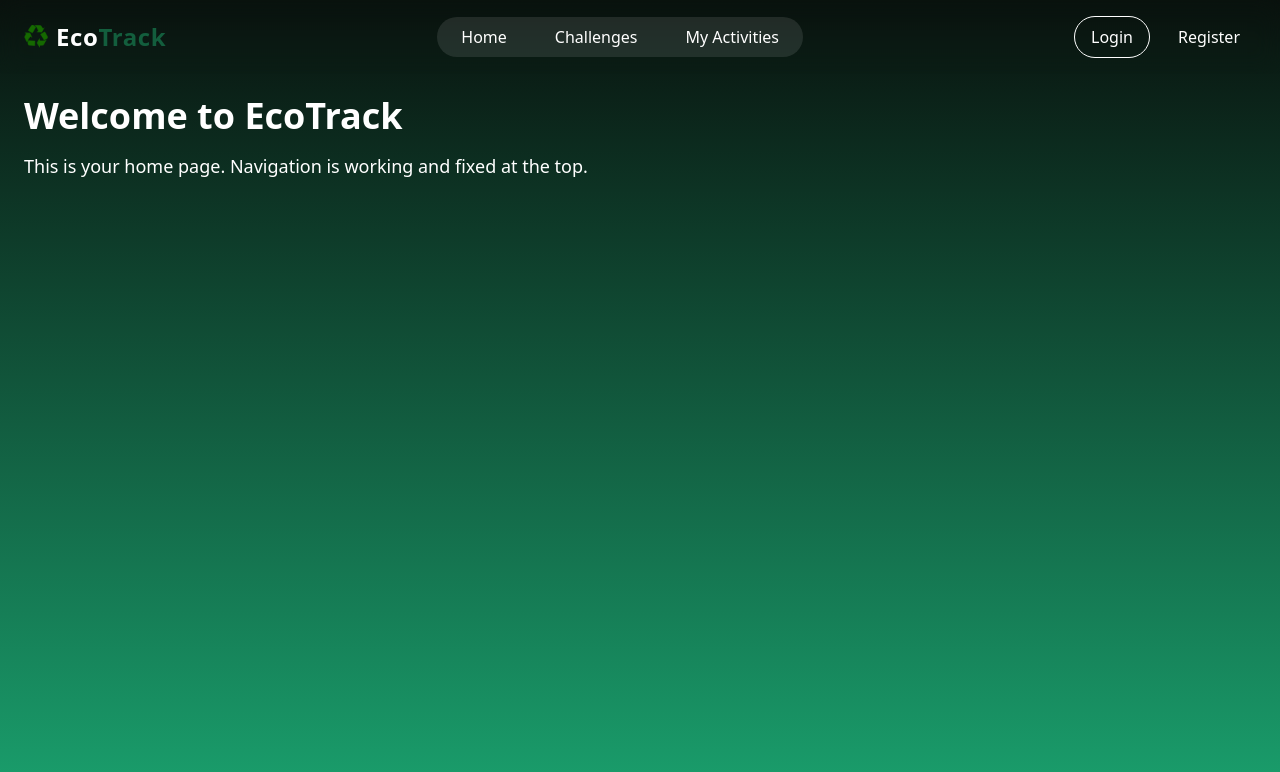
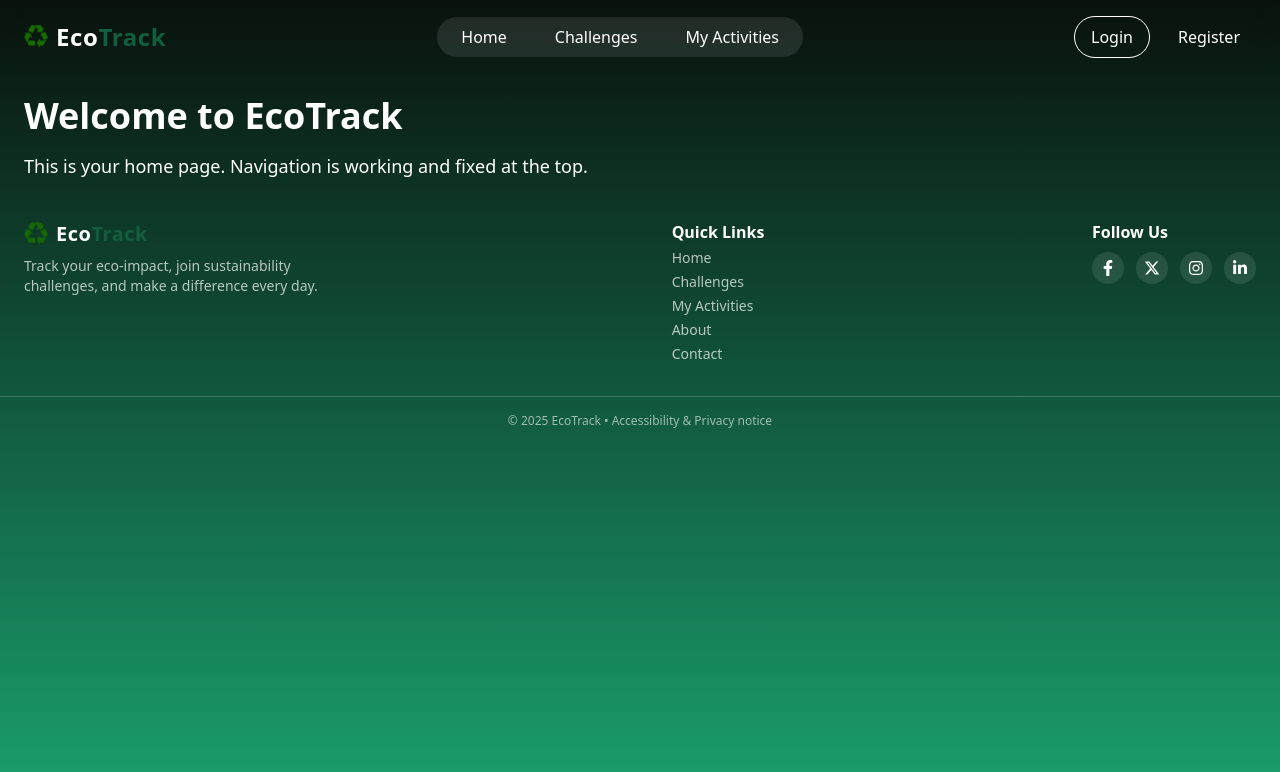
Before and after one commit to AfsanaMim9639/EcoTrack-client-side, a React (Vite) app: page / in a window 1280 px wide. Shown: the top 772 px of the page. Built offline with nearby package versions, Linux system fonts and the light colour scheme.

Commit message:
Added Footer Section

```diff
--- a/package.json
+++ b/package.json
@@ -15,6 +15,7 @@
     "gsap": "^3.13.0",
     "react": "^19.2.0",
     "react-dom": "^19.2.0",
+    "react-icons": "^5.5.0",
     "react-toastify": "^11.0.5",
     "swiper": "^12.0.3",
     "tailwindcss": "^4.1.17"
--- /dev/null
+++ b/src/components/Footer.jsx
@@ -0,0 +1,75 @@
+import React from "react";
+import { FaFacebookF, FaInstagram, FaLinkedinIn } from "react-icons/fa";
+import { FaXTwitter } from "react-icons/fa6"; // new Twitter X icon
+import logo from "../assets/images/header-icon.png"; // your logo
+
+const Footer = () => {
+  const socialIcons = [
+    { icon: FaFacebookF, link: "#" },
+    { icon: FaXTwitter, link: "#" }, // new Twitter
+    { icon: FaInstagram, link: "#" },
+    { icon: FaLinkedinIn, link: "#" },
+  ];
+
+  return (
+    <footer className="bg-forest text-white relative pt-10 pb-6">
+      {/* Top decorative gradient line */}
+      <div className="absolute top-0 left-0 w-full h-1 bg-gradient-to-r from-accent to-leaf"></div>
+
+      <div className="max-w-7xl mx-auto px-6 flex flex-col md:flex-row justify-between space-y-8 md:space-y-0">
+
+        {/* Left: Logo + description */}
+        <div className="flex flex-col space-y-2">
+          <div className="flex items-center space-x-2">
+            <img src={logo} alt="EcoTrack" className="w-6 h-6 rounded-full" />
+            <h1 className="text-xl font-bold tracking-wide">
+              Eco<span className="text-accent text-[#135E3D]">Track</span>
+            </h1>
+          </div>
+          <p className="text-white/70 text-sm max-w-xs">
+            Track your eco-impact, join sustainability challenges, and make a difference every day.
+          </p>
+        </div>
+
+        {/* Center: Quick links */}
+        <div className="flex flex-col md:flex-row md:space-x-12 space-y-2 md:space-y-0">
+          <div className="flex flex-col space-y-1">
+            <h2 className="font-semibold text-white">Quick Links</h2>
+            {["Home", "Challenges", "My Activities", "About", "Contact"].map((link) => (
+              <a
+                key={link}
+                href={`#${link.toLowerCase()}`}
+                className="text-white/70 hover:text-accent transition-colors text-sm"
+              >
+                {link}
+              </a>
+            ))}
+          </div>
+        </div>
+
+        {/* Right: Social icons */}
+        <div className="flex flex-col space-y-2">
+          <h2 className="font-semibold text-white">Follow Us</h2>
+          <div className="flex space-x-3">
+            {socialIcons.map(({ icon: Icon, link }, idx) => (
+              <a
+                key={idx}
+                href={link}
+                className="p-2 bg-white/10 rounded-full hover:bg-accent hover:text-white transition-colors"
+              >
+                <Icon className="w-4 h-4" />
+              </a>
+            ))}
+          </div>
+        </div>
+      </div>
+
+      {/* Bottom note */}
+      <div className="mt-8 border-t border-white/20 pt-4 text-center text-xs text-white/60">
+        © 2025 EcoTrack • Accessibility & Privacy notice
+      </div>
+    </footer>
+  );
+};
+
+export default Footer;
--- a/src/pages/Home.jsx
+++ b/src/pages/Home.jsx
@@ -1,5 +1,6 @@
 import React from "react";
 import Navigation from "../components/Navigation";
+import Footer from "../components/Footer";
 
 const Home = () => {
   return (
@@ -14,6 +15,8 @@ const Home = () => {
           This is your home page. Navigation is working and fixed at the top.
         </p>
       </main>
+
+      <Footer />
     </div>
   );
 };
```
Also changed, not shown: 1 other file (tests, documents, lock files or other folders).
